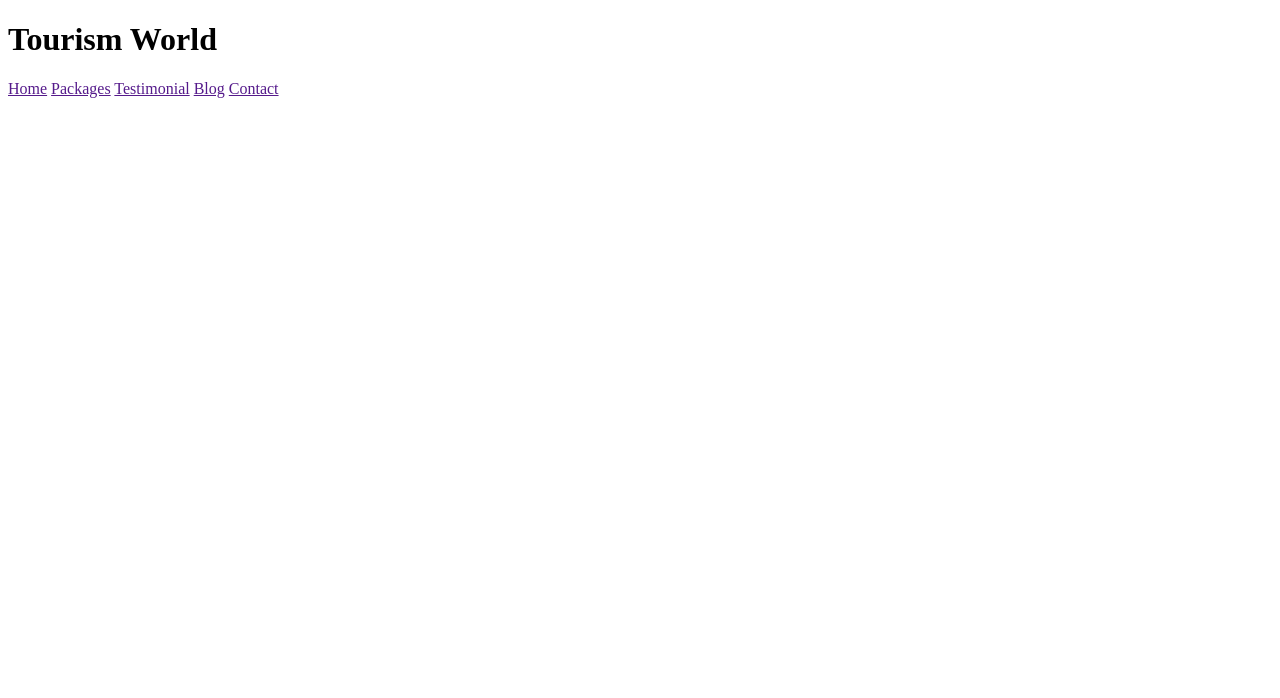
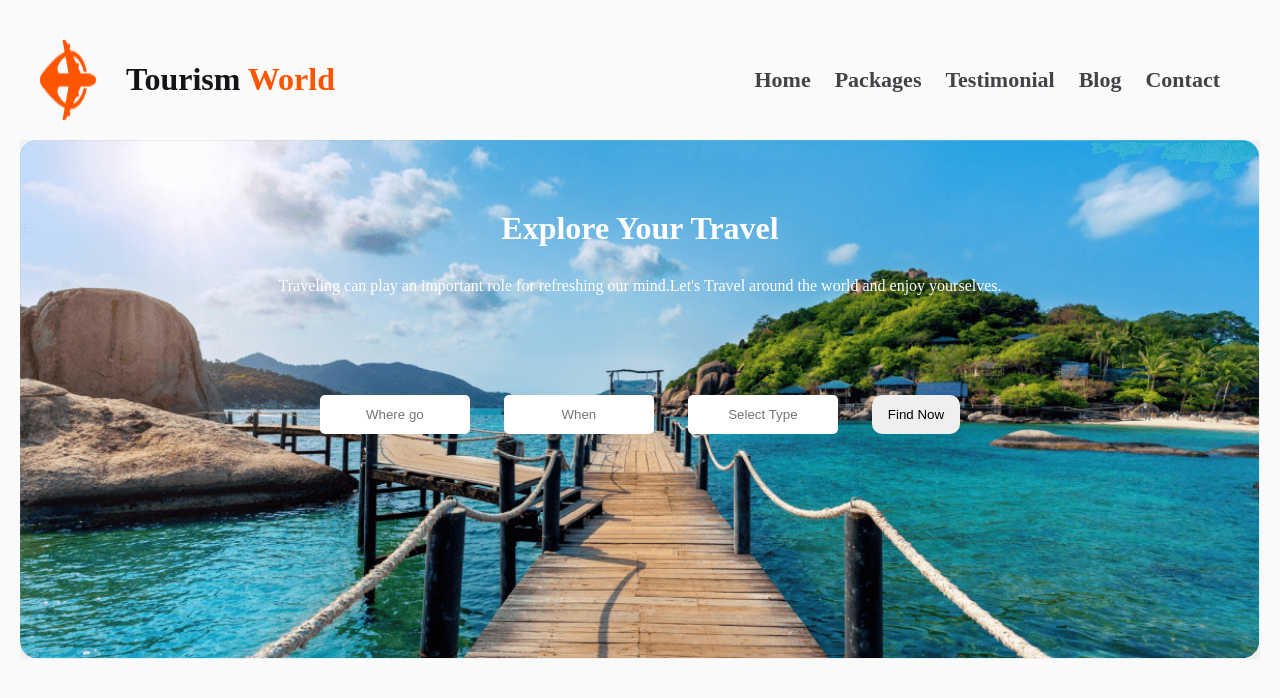
Before and after one commit to Emrandu1989/a2, a plain HTML site: page index.html in a window 1280 px wide. Drawn offline with Linux system fonts and the light colour scheme.

Commit message:
banner sefction added

```diff
--- a/index.html
+++ b/index.html
@@ -5,12 +5,14 @@
     <meta name="viewport" content="width=device-width, initial-scale=1.0">
     <title>Tourism World</title>
     <link rel="stylesheet" href="styles/styles.css">
+    <script src="https://kit.fontawesome.com/caa1c3b435.js" crossorigin="anonymous"></script>
 </head>
 <body>
      <header>
              <div class="container">
                   <div class="name">
-                    <h1>Tourism World</h1>
+                    <img src="./Images/Group 40071 (2).png" alt="">
+                    <h1>Tourism <span>World</span></h1>
                   </div>
                   <div class="nav">
                       <a href="">Home</a>
@@ -23,7 +25,25 @@
              </div>
      </header>
      <main>
+            <div id="banner">
+                  <div class="banner-container">
+                      <div class="banner-content">
+                        <h1>Explore Your Travel</h1>
+                        <p>Traveling can play an important role for refreshing our mind.Let's Travel around the world and enjoy yourselves.</p>
+                      </div>
+                      <div class="input-area">
+                          <input placeholder="Where go" type="text">
+                          <input placeholder="When" type="text">
+                          <input placeholder="Select Type" type="text">
+                          <button>
+                            Find Now</button>
 
+
+                      </div>
+
+
+                  </div>
+            </div>
      </main>
      <footer>
 
--- a/styles/styles.css
+++ b/styles/styles.css
@@ -0,0 +1,80 @@
+body{
+    max-width: 1400px;
+    margin: 0 auto;
+    padding: 20px;
+    background-color: rgb(250, 250, 250);
+}
+p{
+    color: #FFF;
+}
+
+/* header section styles */
+.container{
+    display: flex;
+    justify-content: space-between;
+    align-items: center;
+    padding: 20px;
+
+}
+.name{
+    display: flex;
+    gap: 30px;
+}
+.nav a{
+    text-decoration: none;
+    margin-right: 20px;
+}
+.container span{
+    color: #FF5400;
+}
+.container h1{
+    color: #131318;
+}
+.nav a{
+   color: #424247;
+   font-size: 22px;
+   font-weight: 700;
+}
+
+/* banner section styles */
+
+#banner{
+    background-image: url("../Images/banner.png");
+    background-repeat: no-repeat;
+    background-size: 100%;
+    height: 100vh;
+    padding-top: 70px;
+}
+.banner-container *{
+    text-align: center;
+    margin: auto;
+    margin-bottom: 30px;
+
+
+
+}
+.banner-container h1{
+    color: #FFF;
+}
+.input-area{
+    margin-top: 100px;
+}
+.input-area input{
+    width: 150px;
+    padding: 12px 0px;
+    border-radius: 5px;
+    border: none;
+    margin-right: 30px;
+}
+ button{
+    padding: 12px 16px;
+    border-radius: 10px;
+    border: none;
+    cursor: pointer;
+
+}
+.input-area button i{
+    width: 5px;
+    margin-right: 10px;
+
+}
```
Also changed, not shown: Images/banner.png (renamed from Images/Group 13 (1) (1).png).
